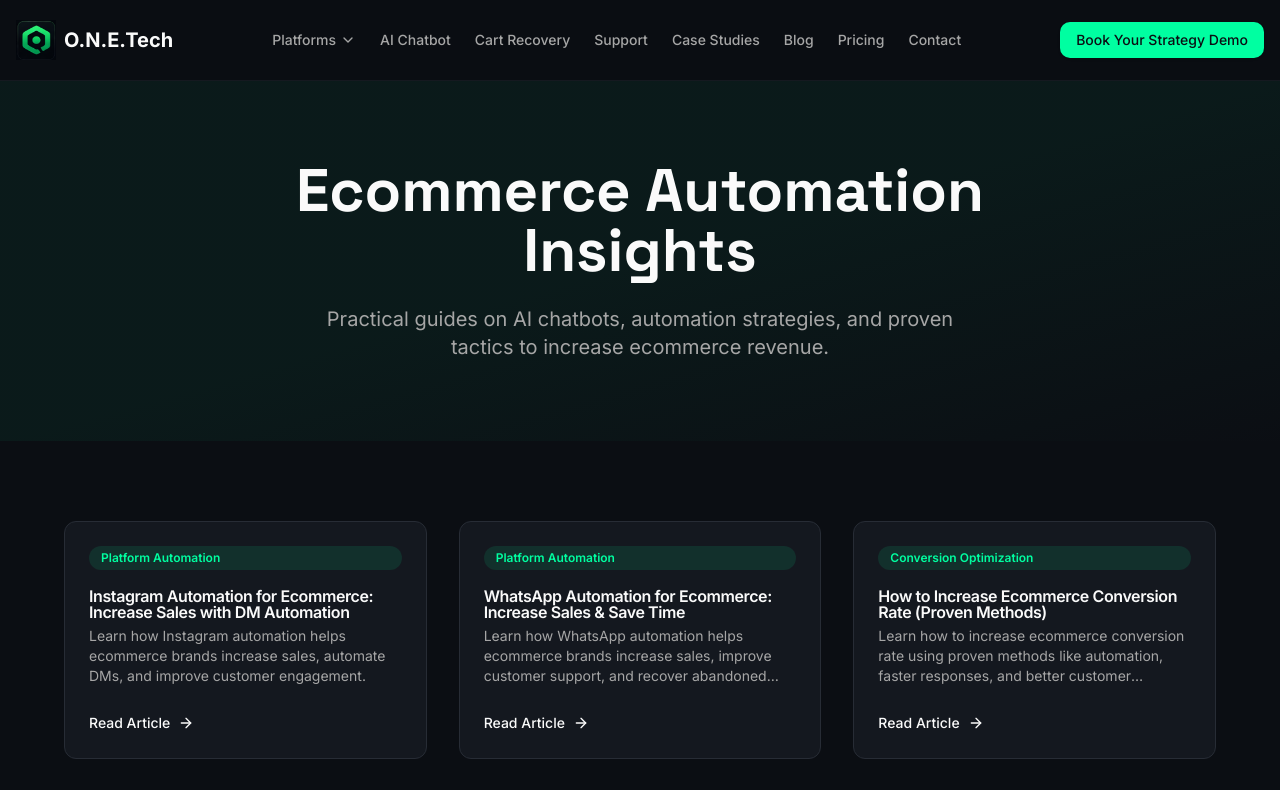
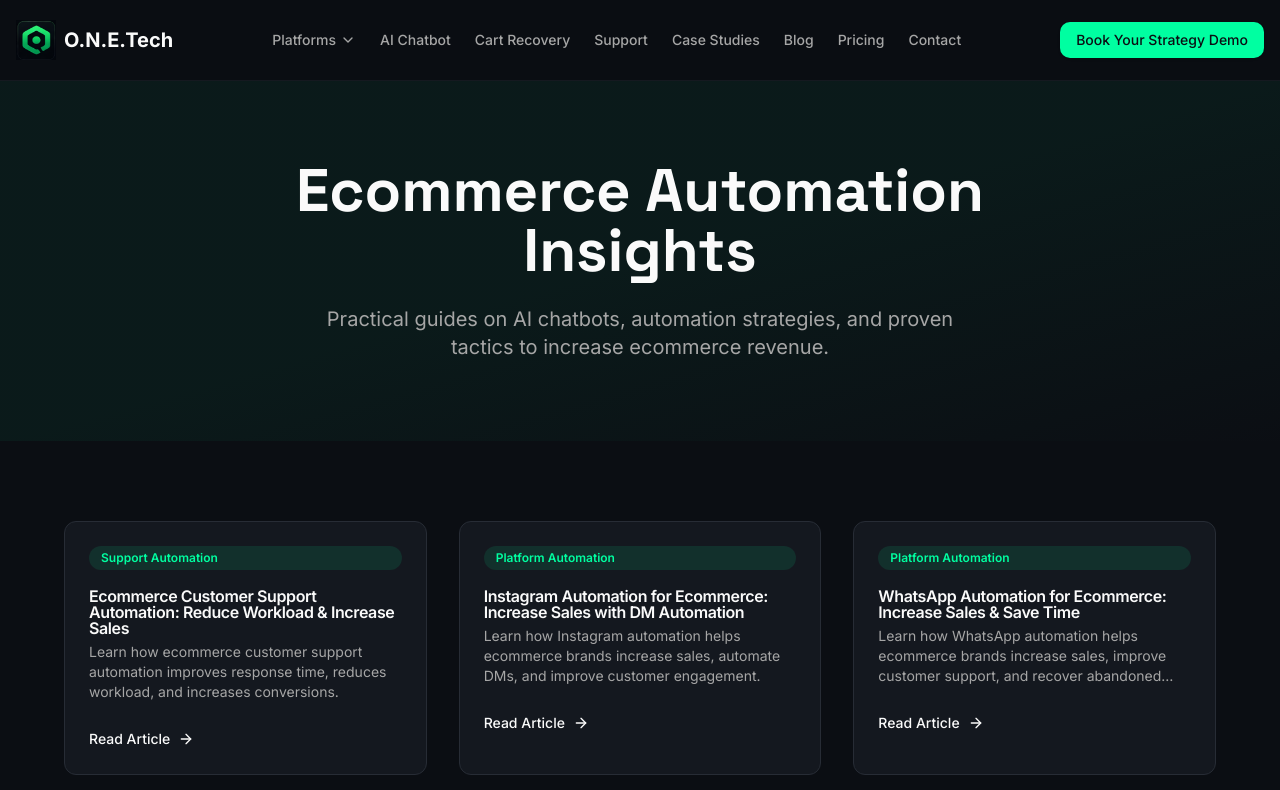
Before and after one commit to OlgaCh69/sg-5272cd82-3de7-4d08-ba7e-268ee49ebdd4-1775568117, a Next.js app: page /blog in a window 1280 px wide. Shown: the top 790 px of the page. Built offline with nearby package versions, Linux system fonts and the light colour scheme.

Commit message:
feat(blog): add blog 7 to listing and sitemap

```diff
--- a/src/pages/blog.tsx
+++ b/src/pages/blog.tsx
@@ -7,6 +7,13 @@ import { Card, CardContent, CardDescription, CardHeader, CardTitle } from "@/com
 
 export default function Blog() {
   const blogPosts = [
+    {
+      title: "Ecommerce Customer Support Automation: Reduce Workload & Increase Sales",
+      slug: "ecommerce-customer-support-automation",
+      description: "Learn how ecommerce customer support automation improves response time, reduces workload, and increases conversions.",
+      category: "Support Automation",
+      readTime: "8 min read"
+    },
     {
       title: "Instagram Automation for Ecommerce: Increase Sales with DM Automation",
       slug: "instagram-automation-ecommerce",
```
Also changed, not shown: 1 other file (tests, documents, lock files or other folders).
